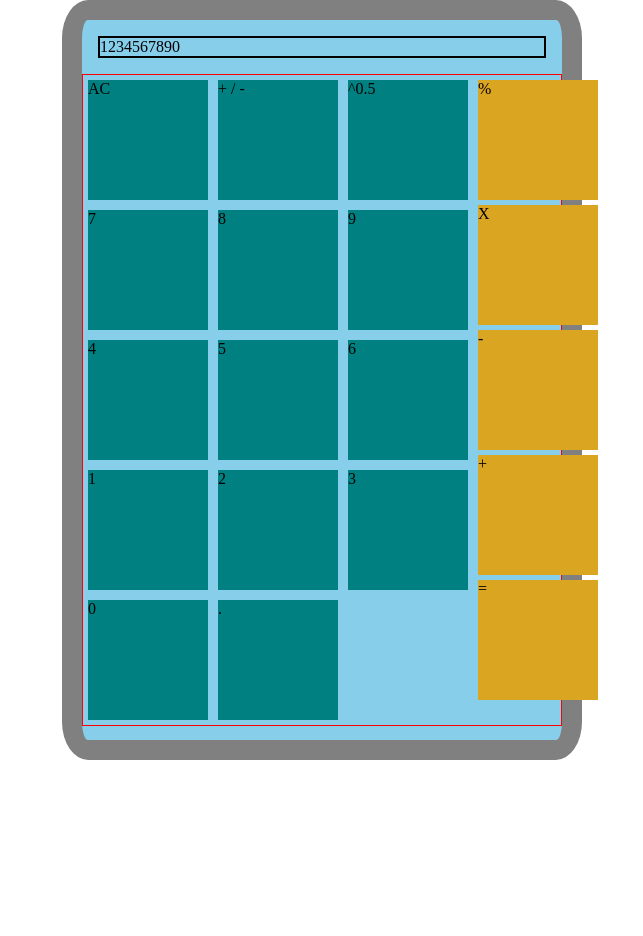
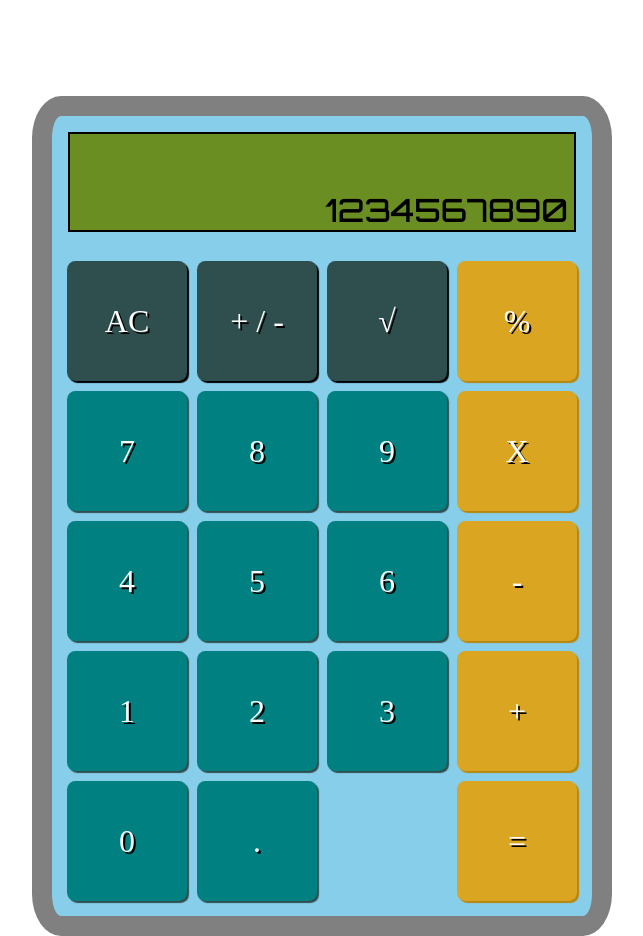
Before and after one commit to othercatt/calculator, a plain HTML site: page index.html in a window 1280 px wide. Shown: the whole page, without its empty margins (318-961 px from the left). Before the commit the page ends 800 px from the top, so only its background shows below. Drawn offline with Linux system fonts and the light colour scheme.

Commit message:
Improve layout and design, add display font

```diff
--- a/index.html
+++ b/index.html
@@ -6,12 +6,19 @@
   <meta name="viewport" content="width=device-width, initial-scale=1.0">
   <title>Calculator  |  OtherCatt Inc.</title>
   <link rel='stylesheet' href='styles.css'>
+
+  <link rel="preconnect" href="https://fonts.googleapis.com">
+  <link rel="preconnect" href="https://fonts.gstatic.com" crossorigin>
+  <link href="https://fonts.googleapis.com/css2?family=Orbitron:wght@500&display=swap" rel="stylesheet">
 </head>
 <body>
   <div class='page-wrapper'>
 
     <div class='calculator'>
-      <div class='display-area'>1234567890</div>
+      <div class='display-area'>
+        <div class='equation-display'></div>
+        <div class='input-display'>1234567890</div>
+      </div>
 
       <div class='buttons'>
 
@@ -19,7 +26,7 @@
           <div class='top-buttons'>
             <div class='function-button' id='clear-button'>AC</div>
             <div class='function-button' id='negative-button'>+ / -</div>
-            <div class='function-button' id='square-root-button'>^0.5</div>
+            <div class='function-button' id='square-root-button'>√</div>
           </div>
           <div class='middle-buttons'>
             <div class='number-buttons'>
--- a/styles.css
+++ b/styles.css
@@ -18,27 +18,42 @@ html {
 .calculator {
   display: flex;
   flex-direction: column;
-  height: 720px;
-  width: 480px;
+  height: 800px;
+  margin: 96px 0px;
   background-color: skyblue;
   border: 20px solid grey;
   border-radius: 5%;
 }
 
-
 .display-area {
   border: 2px solid black;
   margin: 16px;
+  height: 96px;
+  background-color: olivedrab;
+  display: flex;
+  flex-direction: row-reverse;
+}
+
+.equation-display {
+
+}
+
+.input-display {
+  font-family: 'Orbitron', sans-serif;
+  font-size: 32px;
+  margin-top: auto;
+  margin-right: 6px;
 }
 
 /* BUTTON CONTAINERS */
 .buttons {
   display: flex;
-  border: 1px solid red;
+  margin: auto 10px 10px 10px;
 }
 
 .top-buttons {
   display: flex;
+  flex-direction: row;
 }
 
 .number-buttons {
@@ -54,33 +69,56 @@ html {
   flex-direction: row;
 }
 
-.function-buttons {
+.right-buttons {
   display: flex;
   flex-direction: column;
 }
-
 
 /* BUTTONS */
 .operator-button {
   box-sizing: border-box;;
   background: goldenrod;
+  box-shadow: darkgoldenrod 2px 2px 1px;
   height: 120px;
   width: 120px;
   margin: 5px;
+  border-radius: 7%;
+  display: flex;
+  align-items: center;
+  justify-content: center;
+  color: white;
+  font-size: 32px;
+  text-shadow: black 2px 2px;
 }
 
 .function-button {
   box-sizing: border-box;
-  background: teal;
+  background: darkslategrey;
+  box-shadow: black 2px 2px 1px;
   height: 120px;
   width: 120px;
   margin: 5px;
+  border-radius: 7%;
+  display: flex;
+  align-items: center;
+  justify-content: center;
+  color: white;
+  font-size: 32px;
+  text-shadow: black 2px 2px;
 }
 
 .num-button {
   box-sizing: border-box;
   background: teal;
+  box-shadow: darkslategrey 2px 2px 1px;
   height: 120px;
   width: 120px;
   margin: 5px;
+  border-radius: 7%;
+  display: flex;
+  align-items: center;
+  justify-content: center;
+  color: white;
+  font-size: 32px;
+  text-shadow: black 2px 2px;
 }
```
